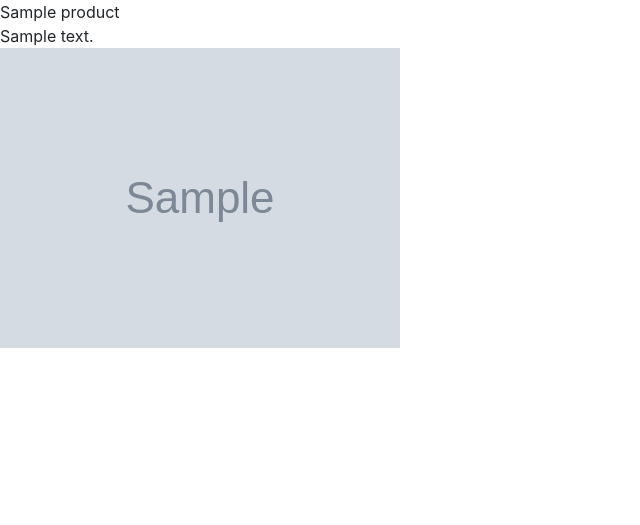
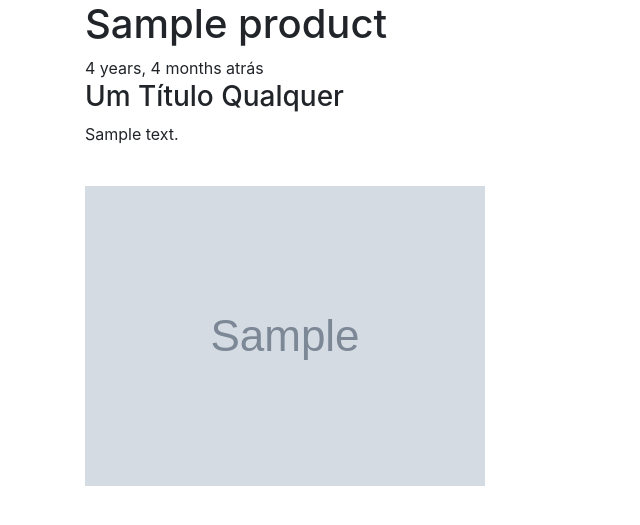
Before and after one commit to guilherme-tierno/django_ecommerce, a Django app: a page that uses products/templates/products/detail.html in a window 1280 px wide. Shown: the part 56-581 px from the top of the page, without its empty margins (0-640 px from the left). Run offline with Django 5.2, Linux system fonts and the light colour scheme; tables that the repository leaves empty hold one stand-in row (values such as "Sample post"); grey boxes marked "Sample" are stand-in pictures; some libraries are stand-ins or nearby versions.

Commit message:
template_filter tags

```diff
--- a/products/models.py
+++ b/products/models.py
@@ -37,6 +37,7 @@ class Product(models.Model): #product_category
     image       = models.FileField(upload_to = 'products/', null = True, blank = True)
     featured    = models.BooleanField(default = False)
     active      = models.BooleanField(default = True)
+    timestamp   = models.DateTimeField(auto_now_add = True)
 
 
     objects = ProductManager()
--- a/products/templates/products/detail.html
+++ b/products/templates/products/detail.html
@@ -1,9 +1,16 @@
 {% extends "base.html" %}
-
 {% block content %}
-    {{ object.title }} <br/>
-    {{ object.description }} <br/>
-    {% if object.image %}
-        <img src='{{ object.image.url }}' class='img-fluid' style="max-height: 400px; width: auto;"/>
-    {% endif %}
+<div class='container'>
+    <div class='row'>
+        <div class='col'>
+            <h1>{{ object.title }}</h1>
+            {{ object.timestamp|timesince }} atrás
+            <h3>{{ "Um título qualquer"|title }}</h3>
+            {{ object.description|linebreaks }} <br/>
+            {% if object.image %}
+                <img src='{{ object.image.url }}' class='img-fluid'/>
+            {% endif %}
+        </div>
+    </div>
+</div>
 {% endblock content %}
--- a/products/templates/products/snippets/card.html
+++ b/products/templates/products/snippets/card.html
@@ -6,7 +6,7 @@
     {% endif %}
     <div class="card-body">
         <h5 class="card-title">{{ instance.title }}</h5>
-        <p class="card-text">Some quick example text to build on the card title and make up the bulk of the card's content.</p>
+        <p class="card-text">{{ instance.description|truncatewords:14 }}</p>
         <a href="{{ instance.get_absolute_url }}" class="btn btn-primary">Detalhe</a>
         <a href="{% url 'products:detail' slug=instance.slug %}" class="btn btn-warning">Atalho para a URL</a>
     </div>
```
Also changed, not shown: products/migrations/0006_product_timestamp_alter_product_slug.py (added).
